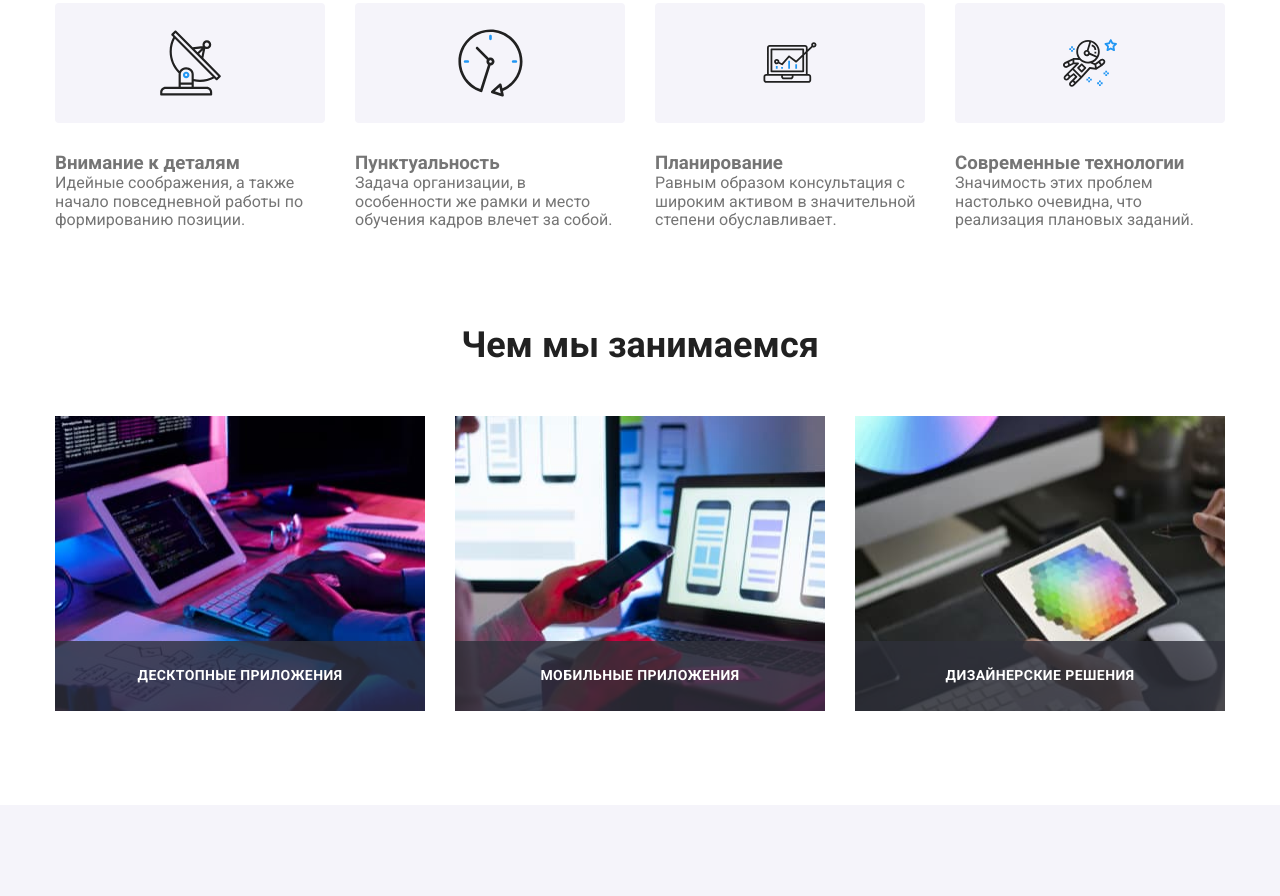
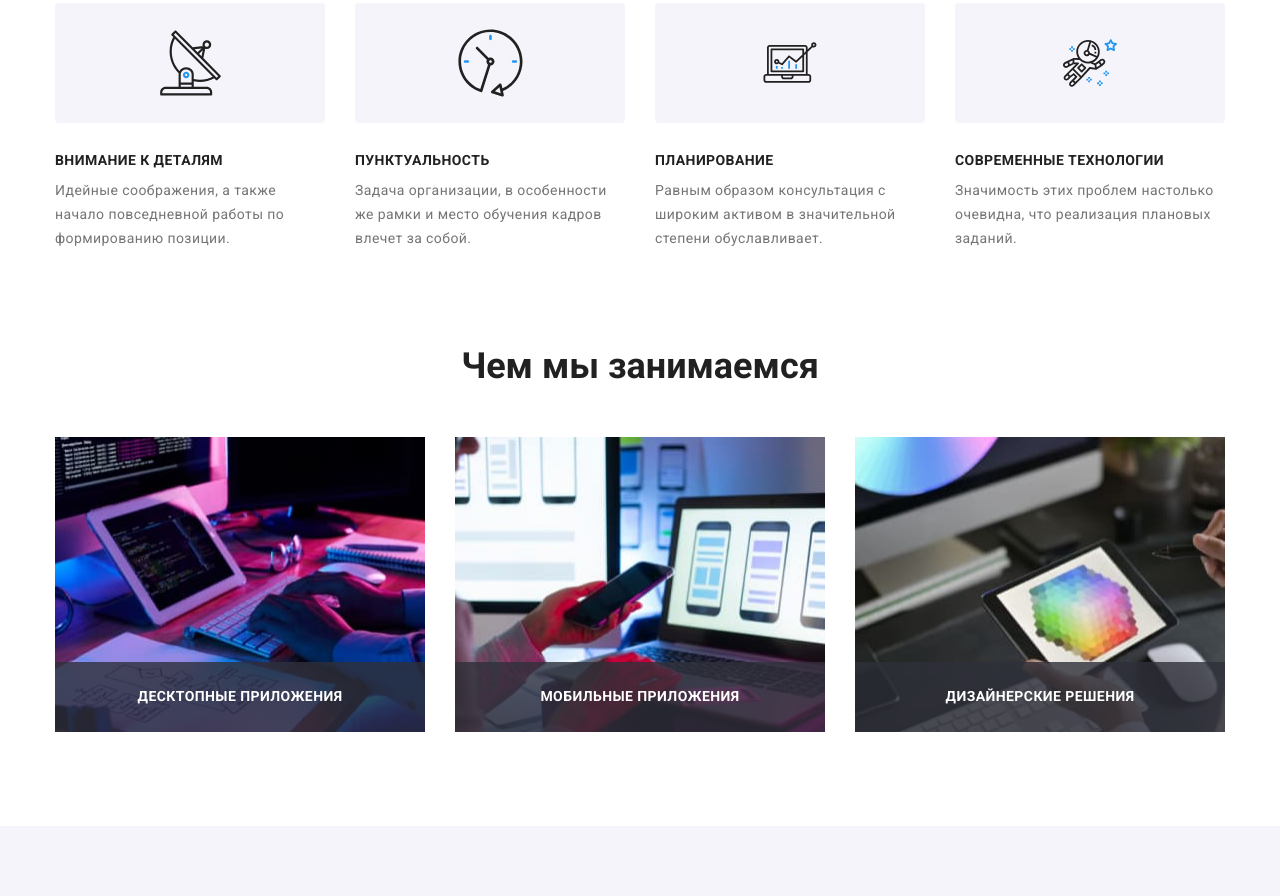
Before and after one commit to Pablo-Lipchanskyi/goit-markup-hw-07, a plain HTML site: page index.html in a window 1280 px wide. Shown: the part 772-1668 px from the top of the page. Drawn offline with nearby package versions, Linux system fonts and the light colour scheme.

Commit message:
features

```diff
--- a/sass/layouts/_features.scss
+++ b/sass/layouts/_features.scss
@@ -42,7 +42,7 @@
     margin-right: 30px;
 }
 
-.features h3 {
+.feature-list h3 {
     color: $headtextcolor;
     font-weight: 700;
     font-size: 14px;
@@ -51,7 +51,7 @@
     text-transform: uppercase;
 }
 
-.features p {
+.feature-list p {
     width: 270px;
     margin-top: 10px;
     color: $textcolor;
```
Also changed, not shown: css/main.css, css/main.min.css, 1 other file.
